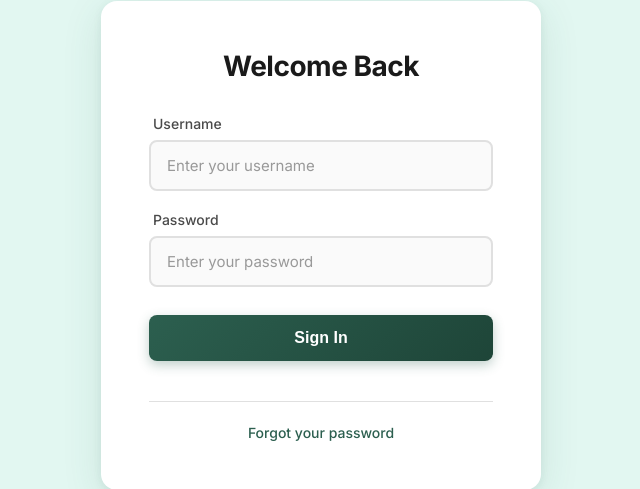
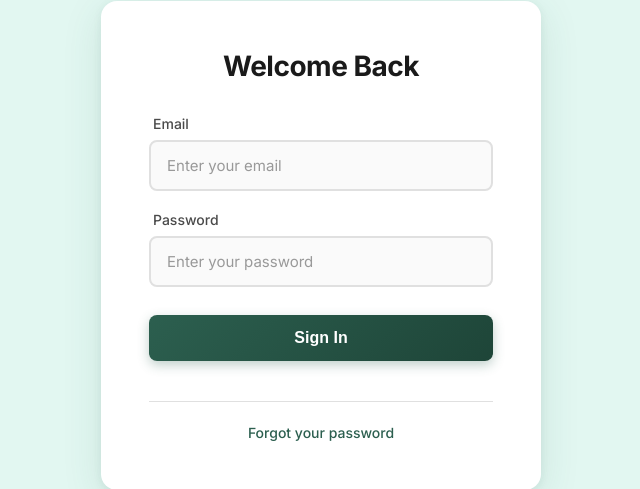
Before and after one commit to jakeoreillyy/Reservr, a PHP site: page / in a window 1280 px wide. Shown: the part 154-643 px from the top of the page, without its empty margins (319-959 px from the left). Run offline with PHP 8.4, Linux system fonts and the light colour scheme.

Commit message:
Changing username input -> email

```diff
--- a/index.php
+++ b/index.php
@@ -30,12 +30,12 @@
         <h2>Welcome Back</h2>
         <form method="POST" action="">
           <div class="form-group">
-            <label for="username">Username</label>
-            <input type="text" id="username" name="username" placeholder="Enter your username" required/>
+            <label for="email">Email</label>
+            <input type="email" id="email" name="email" placeholder="Enter your email" required>
           </div>
           <div class="form-group">
             <label for="password">Password</label>
-            <input type="password" id="password" name="password" placeholder="Enter your password" required/>
+            <input type="password" id="password" name="password" placeholder="Enter your password" required>
           </div>
           <button type="submit">Sign In</button>
           <div class="form-footer">
--- a/pages/registration.php
+++ b/pages/registration.php
@@ -53,10 +53,6 @@
             <input type="text" id="surname" name="surname" placeholder="Surname" required>
           </div>
           <div class="form-group">
-            <label for="username">Username</label>
-            <input type="text" id="username" name="username" placeholder="Choose a username" required>
-          </div>
-          <div class="form-group">
             <label for="email">Email</label>
             <input type="email" id="email" name="email" placeholder="Email" required>
           </div>
```
